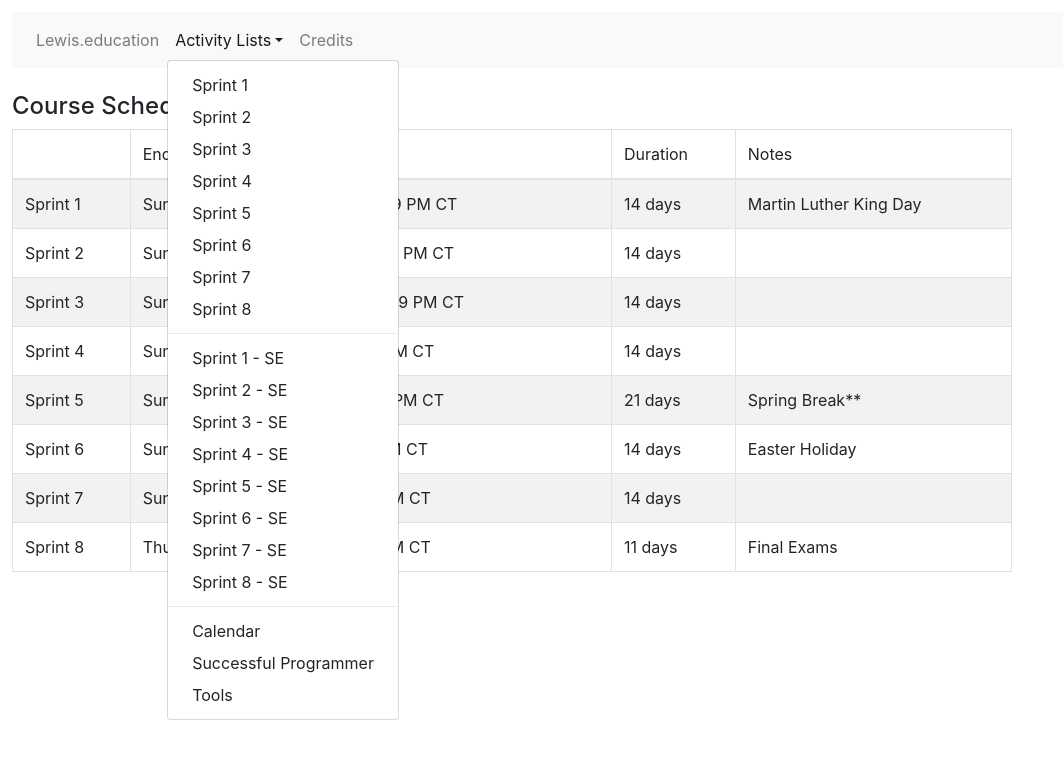
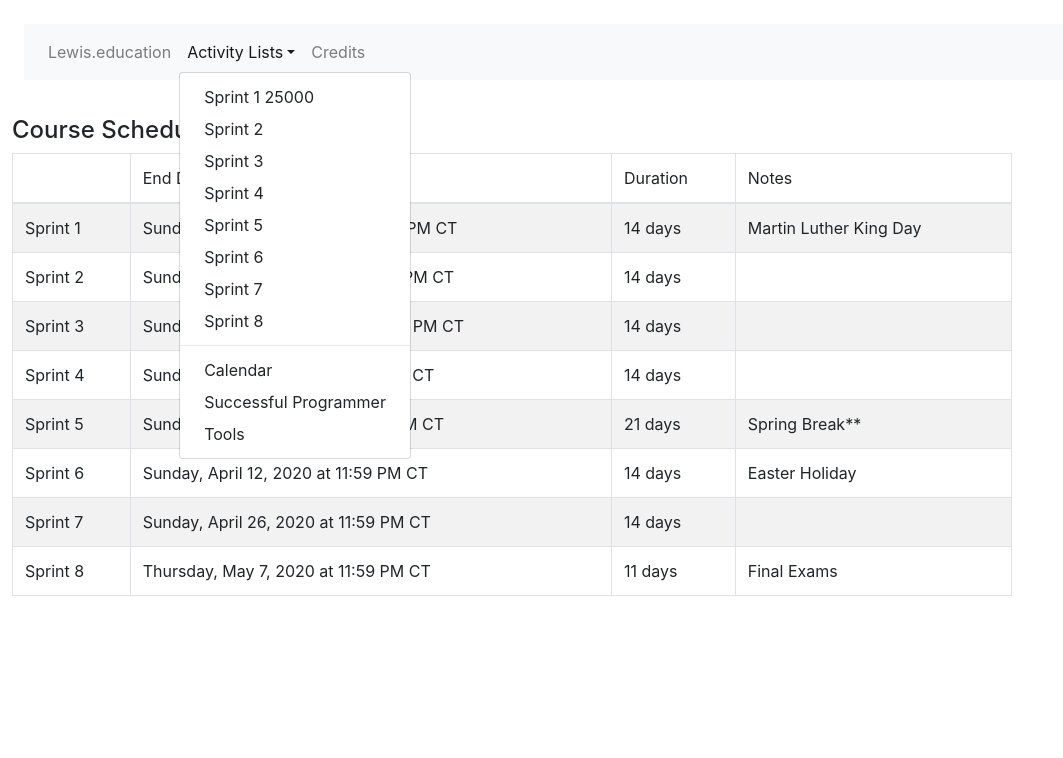
Before and after one commit to EricJPogueCourses/Lewis, a React (Create React App) app: page /44000-sprint01 in a window 1280 px wide. Both pictures are taken after a click on the button "Activity Lists". Shown: the top 758 px of the page, without its empty margins (0-1063 px from the left). Built offline with nearby package versions, Linux system fonts and the light colour scheme.

Commit message:
Update navigation.

```diff
--- a/src/HeaderNav.js
+++ b/src/HeaderNav.js
@@ -5,7 +5,16 @@ import { Navbar } from 'react-bootstrap'
 import { NavDropdown } from 'react-bootstrap'
 
 class HeaderNav extends Component {
-	hideNavBar() {
+	state = {
+		courseNumber: '25000'
+	}
+
+	constructor( props ) {
+		super( props )
+		this.state.courseNumber = props.course
+	}
+
+	hideNavBar = () => {
 		const hideNavID = 'hide-nav';
 
 		// Parse URL for input parameters
@@ -22,13 +31,16 @@ class HeaderNav extends Component {
 		return false;
 	}
 
-	render() {
-		if (this.hideNavBar()) {
-			return (null)
+	getMenu = () => {
+		if (this.state.courseNumber == '25000'){
+			return this.getCPSC25000Menu()
+		} else {
+			return this.getCPSC44000Menu()
 		}
-		else
+	}
+
+	getCPSC25000Menu = () => {
 		return (
-
 			<div className="Header">
 				<Navbar bg="light" expand="lg">
 					<Navbar.Toggle aria-controls="basic-navbar-nav" />
@@ -36,7 +48,7 @@ class HeaderNav extends Component {
 						<Nav className="mr-auto">
 							<Nav.Link href="#home">Lewis.education</Nav.Link>
 								<NavDropdown title="Activity Lists" id="basic-nav-dropdown">
-						<NavDropdown.Item href="#25000-sprint01">Sprint 1</NavDropdown.Item>
+									<NavDropdown.Item href="#25000-sprint01">Sprint 1 {this.state.courseNumber}</NavDropdown.Item>
 									<NavDropdown.Item href="#25000-sprint02">Sprint 2</NavDropdown.Item>
 									<NavDropdown.Item href="#25000-sprint03">Sprint 3</NavDropdown.Item>
 									<NavDropdown.Item href="#25000-sprint04">Sprint 4</NavDropdown.Item>
@@ -44,16 +56,6 @@ class HeaderNav extends Component {
 									<NavDropdown.Item href="#25000-sprint06">Sprint 6</NavDropdown.Item>
 									<NavDropdown.Item href="#25000-sprint07">Sprint 7</NavDropdown.Item>
 									<NavDropdown.Item href="#25000-sprint08">Sprint 8</NavDropdown.Item>
-
-						<NavDropdown.Divider />
-						<NavDropdown.Item href="#44000-sprint01">Sprint 1 - SE</NavDropdown.Item>
-						<NavDropdown.Item href="#44000-sprint02">Sprint 2 - SE</NavDropdown.Item>
-						<NavDropdown.Item href="#44000-sprint03">Sprint 3 - SE</NavDropdown.Item>
-						<NavDropdown.Item href="#44000-sprint04">Sprint 4 - SE</NavDropdown.Item>
-						<NavDropdown.Item href="#44000-sprint05">Sprint 5 - SE</NavDropdown.Item>
-						<NavDropdown.Item href="#44000-sprint06">Sprint 6 - SE</NavDropdown.Item>
-						<NavDropdown.Item href="#44000-sprint07">Sprint 7 - SE</NavDropdown.Item>
-						<NavDropdown.Item href="#44000-sprint08">Sprint 8 - SE</NavDropdown.Item>
 
 									<NavDropdown.Divider />
 									<NavDropdown.Item href="#calendar">Calendar</NavDropdown.Item>
@@ -65,7 +67,49 @@ class HeaderNav extends Component {
 					</Navbar.Collapse>
 				</Navbar>
 			</div>
+		)
+	}
 
+	getCPSC44000Menu = () => {
+		return (
+			<div className="Header">
+				<Navbar bg="light" expand="lg">
+					<Navbar.Toggle aria-controls="basic-navbar-nav" />
+					<Navbar.Collapse id="basic-navbar-nav">
+						<Nav className="mr-auto">
+							<Nav.Link href="#home">Lewis.education</Nav.Link>
+								<NavDropdown title="Activity Lists" id="basic-nav-dropdown">
+									<NavDropdown.Item href="#44000-sprint01">Sprint 1</NavDropdown.Item>
+									<NavDropdown.Item href="#44000-sprint02">Sprint 2</NavDropdown.Item>
+									<NavDropdown.Item href="#44000-sprint03">Sprint 3</NavDropdown.Item>
+									<NavDropdown.Item href="#44000-sprint04">Sprint 4</NavDropdown.Item>
+									<NavDropdown.Item href="#44000-sprint05">Sprint 5</NavDropdown.Item>
+									<NavDropdown.Item href="#44000-sprint06">Sprint 6</NavDropdown.Item>
+									<NavDropdown.Item href="#44000-sprint07">Sprint 7</NavDropdown.Item>
+									<NavDropdown.Item href="#44000-sprint08">Sprint 8</NavDropdown.Item>
+
+									<NavDropdown.Divider />
+									<NavDropdown.Item href="#calendar">Calendar</NavDropdown.Item>
+									<NavDropdown.Item href="#successful-programmer">Successful Programmer</NavDropdown.Item>
+									<NavDropdown.Item href="#tools">Tools</NavDropdown.Item>
+								</NavDropdown>
+							<Nav.Link href="#credits">Credits</Nav.Link>
+						</Nav>
+					</Navbar.Collapse>
+				</Navbar>
+			</div>
+		)
+	}
+
+	render( props ) {
+		if (this.hideNavBar()) {
+			return (null)
+		}
+		else
+			return (
+				<div className="Header">
+					{this.getMenu()}
+				</div>
 		)
 	}
 }
--- a/src/Main.js
+++ b/src/Main.js
@@ -31,11 +31,9 @@ class Main extends Component {
 	render() {
 		return (
 
+<div>
+	<HeaderNav course="25000" />
 	<HashRouter>
-<div>
-
-	<HeaderNav />
-
 		<div className="Main">
 			<Route exact path="/" component={Calendar}/>
 			<Route path="/25000-sprint01" component={al25000Sprint01}/>
@@ -61,9 +59,8 @@ class Main extends Component {
 			<Route path="/credits" component={Credits}/>
 			<Route path="/calendar" component={Calendar}/>
 		</div>
-
+	</HashRouter>
 </div>
-</HashRouter>
 
 		);
 	}
```
Lines whose indentation alone changed are shown as unchanged.
